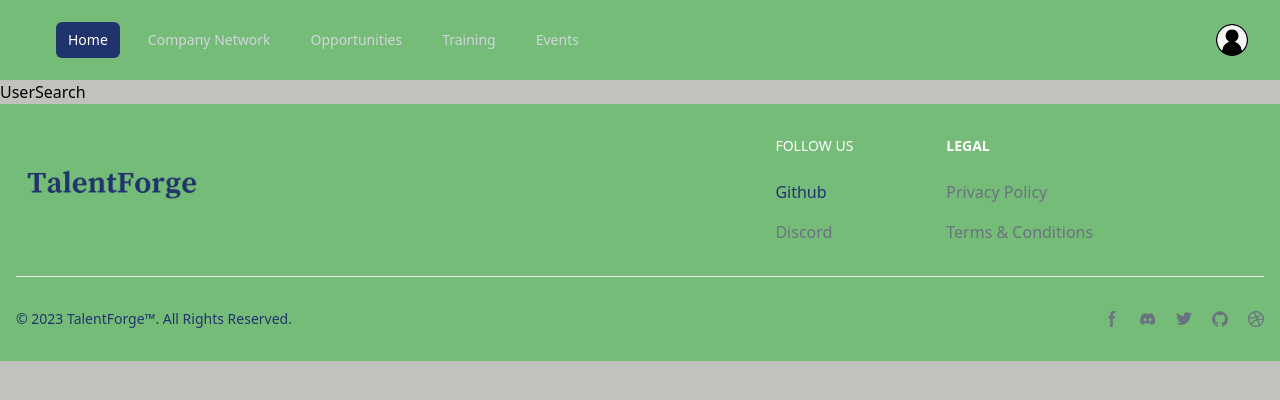
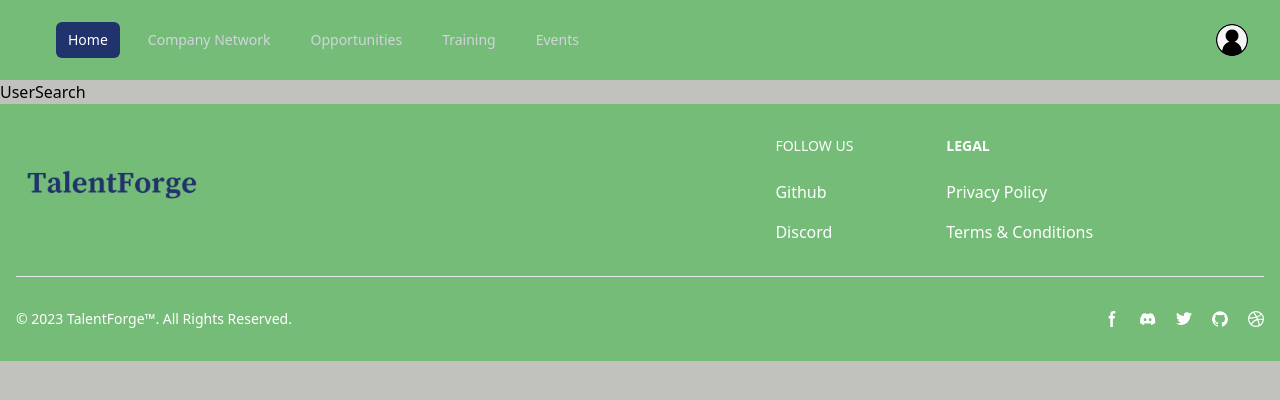
Before and after one commit to CallanVass/Internal-Hiring-App-Front-End, a React (Vite) app in the folder TalentForge-React-Front-End/: page /user-search in a window 1280 px wide. Shown: the top 400 px of the page. Built offline with nearby package versions, Linux system fonts and the light colour scheme.

Commit message:
fixed colours and testing background colour

```diff
--- a/TalentForge-React-Front-End/src/components/Footer.jsx
+++ b/TalentForge-React-Front-End/src/components/Footer.jsx
@@ -25,14 +25,14 @@
             <div>
               {/* follow us */}
               <h2 className="mb-6 text-sm font-medium text-white uppercase dark:text-white">Follow us</h2>
-              <ul className="text-gray-500 dark:text-gray-400 font-medium">
+              <ul className="text-white dark:text-gray-400 font-medium">
                 <li className="mb-4">
-                  <a href="https://github.com/themesberg/flowbite" className="hover:underline text-dark-blue ">
+                  <a href="https://github.com/themesberg/flowbite" className="hover:underline hover:text-dark-blue">
                     Github
                   </a>
                 </li>
                 <li>
-                  <a href="https://discord.gg/4eeurUVvTy" className="hover:underline">
+                  <a href="https://discord.gg/4eeurUVvTy" className="hover:underline hover:text-dark-blue">
                     Discord
                   </a>
                 </li>
@@ -41,14 +41,14 @@
             <div>
               {/* legal heading */}
               <h2 className="mb-6 text-sm font-semibold text-white uppercase dark:text-white">Legal</h2>
-              <ul className="text-gray-500 dark:text-gray-400 font-medium">
+              <ul className="text-white dark:text-gray-400 font-medium">
                 <li className="mb-4">
-                  <a href="#" className="hover:underline">
+                  <a href="#" className="hover:underline hover:text-dark-blue">
                     Privacy Policy
                   </a>
                 </li>
                 <li>
-                  <a href="#" className="hover:underline">
+                  <a href="#" className="hover:underline hover:text-dark-blue">
                     Terms &amp; Conditions
                   </a>
                 </li>
@@ -58,7 +58,7 @@
         </div>
         <hr className="my-6 border-gray-200 sm:mx-auto dark:border-gray-700 lg:my-8" />
         <div className="sm:flex sm:items-center sm:justify-between">
-          <span className="text-sm text-dark-blue sm:text-center dark:text-gray-400">
+          <span className="text-sm text-white sm:text-center dark:text-gray-400">
             © 2023{" "}
             <a href="/" className="hover:underline">
               TalentForge™
@@ -66,7 +66,7 @@
             . All Rights Reserved.
           </span>
           <div className="flex mt-4 sm:justify-center sm:mt-0">
-            <a href="#" className="text-gray-500 hover:text-gray-900 dark:hover:text-white">
+            <a href="#" className="text-white hover:text-dark-blue dark:hover:text-white">
               <svg
                 className="w-4 h-4"
                 aria-hidden="true"
@@ -82,7 +82,7 @@
               </svg>
               <span className="sr-only">Facebook page</span>
             </a>
-            <a href="#" className="text-gray-500 hover:text-gray-900 dark:hover:text-white ms-5">
+            <a href="#" className="text-white hover:text-dark-blue dark:hover:text-white ms-5">
               <svg
                 className="w-4 h-4"
                 aria-hidden="true"
@@ -94,7 +94,7 @@
               </svg>
               <span className="sr-only">Discord community</span>
             </a>
-            <a href="#" className="text-gray-500 hover:text-gray-900 dark:hover:text-white ms-5">
+            <a href="#" className="text-white hover:text-dark-blue dark:hover:text-white ms-5">
               <svg
                 className="w-4 h-4"
                 aria-hidden="true"
@@ -110,7 +110,7 @@
               </svg>
               <span className="sr-only">Twitter page</span>
             </a>
-            <a href="#" className="text-gray-500 hover:text-gray-900 dark:hover:text-white ms-5">
+            <a href="#" className="text-white hover:text-dark-blue dark:hover:text-white ms-5">
               <svg
                 className="w-4 h-4"
                 aria-hidden="true"
@@ -126,7 +126,7 @@
               </svg>
               <span className="sr-only">GitHub account</span>
             </a>
-            <a href="#" className="text-gray-500 hover:text-gray-900 dark:hover:text-white ms-5">
+            <a href="#" className="text-white hover:text-dark-blue dark:hover:text-white ms-5">
               <svg
                 className="w-4 h-4"
                 aria-hidden="true"
```
